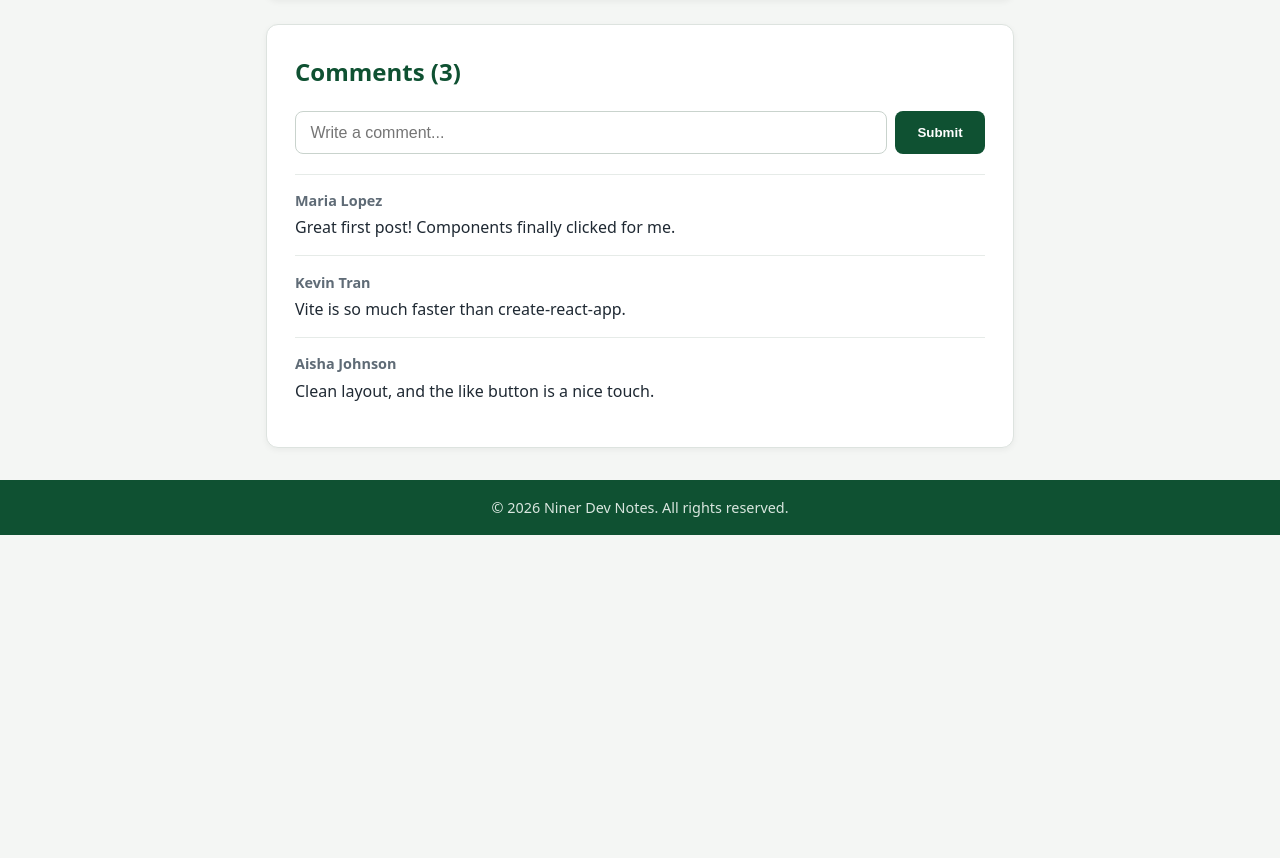
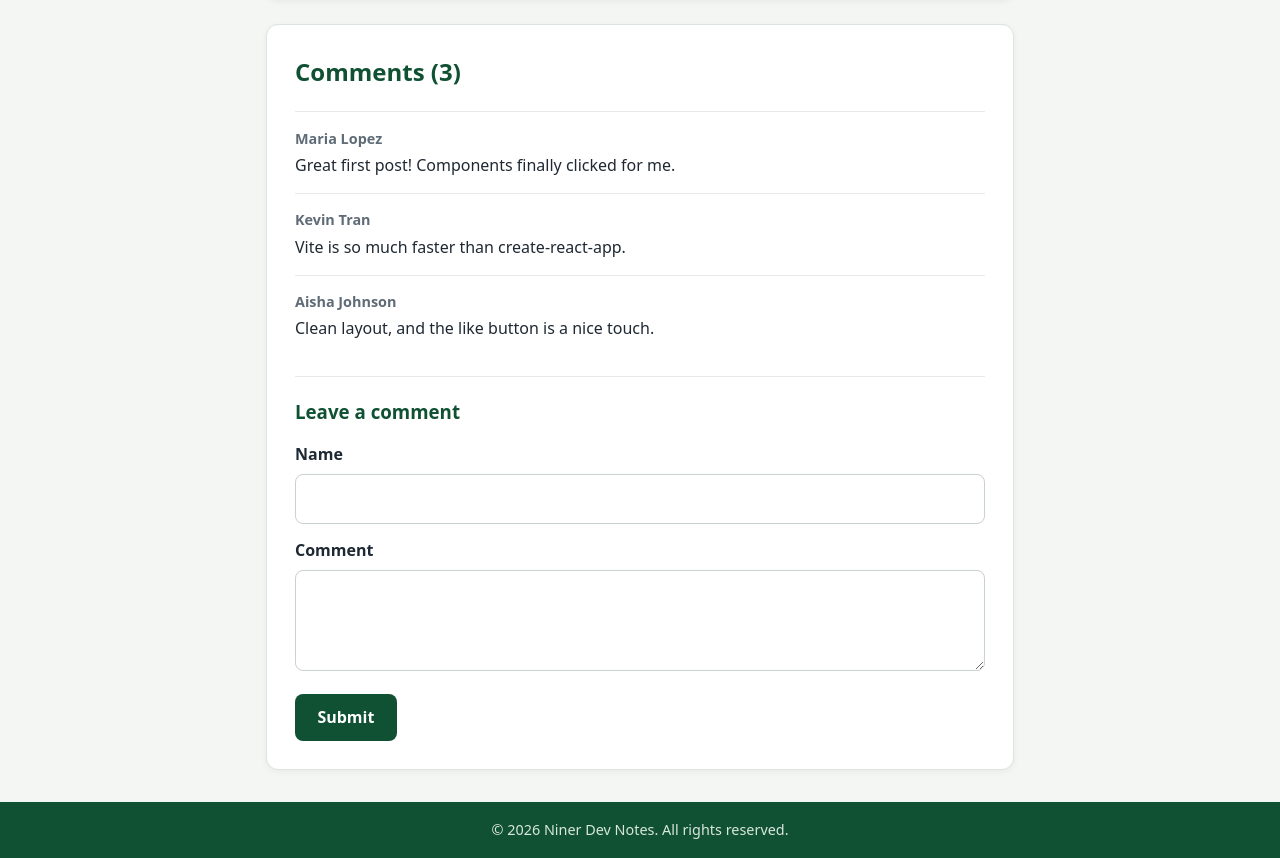
Before and after one commit to BobbyPinn/blog-lab, a React (Vite) app: page /post/1 in a window 1280 px wide. Shown: the part 528-1386 px from the top of the page. Before the commit the page ends 1063 px from the top, so only its background shows below. Built offline with nearby package versions, Linux system fonts and the light colour scheme.

Commit message:
Part 3: Add CommentForm with per-post comments and empty state

```diff
--- /dev/null
+++ b/src/components/comments/CommentForm.jsx
@@ -0,0 +1,42 @@
+import { useState } from 'react'
+
+function CommentForm({ onAddComment }) {
+  const [name, setName] = useState('')
+  const [text, setText] = useState('')
+
+  function handleSubmit(e) {
+    e.preventDefault()
+    if (!name.trim() || !text.trim()) return
+    // Send the new comment up to the parent, which owns the comments list
+    onAddComment({ name: name.trim(), text: text.trim() })
+    setName('')
+    setText('')
+  }
+
+  return (
+    <form className="stack-form comment-form" onSubmit={handleSubmit}>
+      <h3>Leave a comment</h3>
+      <label htmlFor="comment-name">Name</label>
+      <input
+        id="comment-name"
+        type="text"
+        value={name}
+        onChange={(e) => setName(e.target.value)}
+        required
+      />
+
+      <label htmlFor="comment-text">Comment</label>
+      <textarea
+        id="comment-text"
+        rows="3"
+        value={text}
+        onChange={(e) => setText(e.target.value)}
+        required
+      />
+
+      <button type="submit" className="btn">Submit</button>
+    </form>
+  )
+}
+
+export default CommentForm
--- a/src/components/comments/CommentSection.jsx
+++ b/src/components/comments/CommentSection.jsx
@@ -1,33 +1,21 @@
 import { useState } from 'react'
+import CommentForm from './CommentForm.jsx'
 
+// Each post renders its own CommentSection with key={post.id},
+// so switching posts starts a fresh comments state for that post.
 function CommentSection({ initialComments }) {
   const [comments, setComments] = useState(initialComments)
-  const [text, setText] = useState('')
 
-  function handleSubmit(e) {
-    e.preventDefault()
-    if (!text.trim()) return
-    const newComment = {
-      id: Date.now(),
-      name: 'Guest',
-      text: text.trim(),
-    }
-    setComments([newComment, ...comments])
-    setText('')
+  function addComment(comment) {
+    setComments([...comments, { id: Date.now(), ...comment }])
   }
 
   return (
     <section className="card">
       <h2>Comments ({comments.length})</h2>
-      <form className="comment-form" onSubmit={handleSubmit}>
-        <input
-          type="text"
-          placeholder="Write a comment..."
-          value={text}
-          onChange={(e) => setText(e.target.value)}
-        />
-        <button type="submit">Submit</button>
-      </form>
+      {comments.length === 0 ? (
+        <p className="empty">No comments yet. Be the first to comment!</p>
+      ) : (
         <ul className="comment-list">
           {comments.map((c) => (
             <li key={c.id} className="comment">
@@ -36,6 +24,8 @@ function CommentSection({ initialComments }) {
             </li>
           ))}
         </ul>
+      )}
+      <CommentForm onAddComment={addComment} />
     </section>
   )
 }
--- a/src/index.css
+++ b/src/index.css
@@ -41,17 +41,9 @@ h2 { margin-top: 0; color: #0f5132; }
 .like-btn:hover { border-color: #d6455d; color: #d6455d; }
 .like-btn.liked { background: #fdecef; border-color: #d6455d; color: #d6455d; }
 
-.comment-form { display: flex; gap: .5rem; margin-bottom: 1.25rem; }
-.comment-form input {
-  flex: 1; padding: .7rem .9rem; border: 1px solid #c9d3cd;
-  border-radius: 8px; font-size: 1rem;
-}
-.comment-form input:focus { outline: 2px solid #0f5132; border-color: transparent; }
-.comment-form button {
-  padding: .7rem 1.4rem; border: none; border-radius: 8px;
-  background: #0f5132; color: #fff; font-weight: 600; cursor: pointer;
-}
-.comment-form button:hover { background: #0b3d26; }
+.comment-form { margin-top: 1.25rem; padding-top: 1.25rem; border-top: 1px solid #e6ebe8; }
+.comment-form h3 { margin: 0; color: #0f5132; }
+.empty { color: #5f6b76; font-style: italic; }
 
 .comment-list { list-style: none; padding: 0; margin: 0; }
 .comment { border-top: 1px solid #e6ebe8; padding: .9rem 0; }
@@ -93,6 +85,5 @@ h2 { margin-top: 0; color: #0f5132; }
 
 @media (max-width: 600px) {
   .header-inner { flex-direction: column; align-items: flex-start; }
-  .comment-form { flex-direction: column; }
   .card { padding: 1.25rem; }
 }
```
Lines whose indentation alone changed are shown as unchanged.
